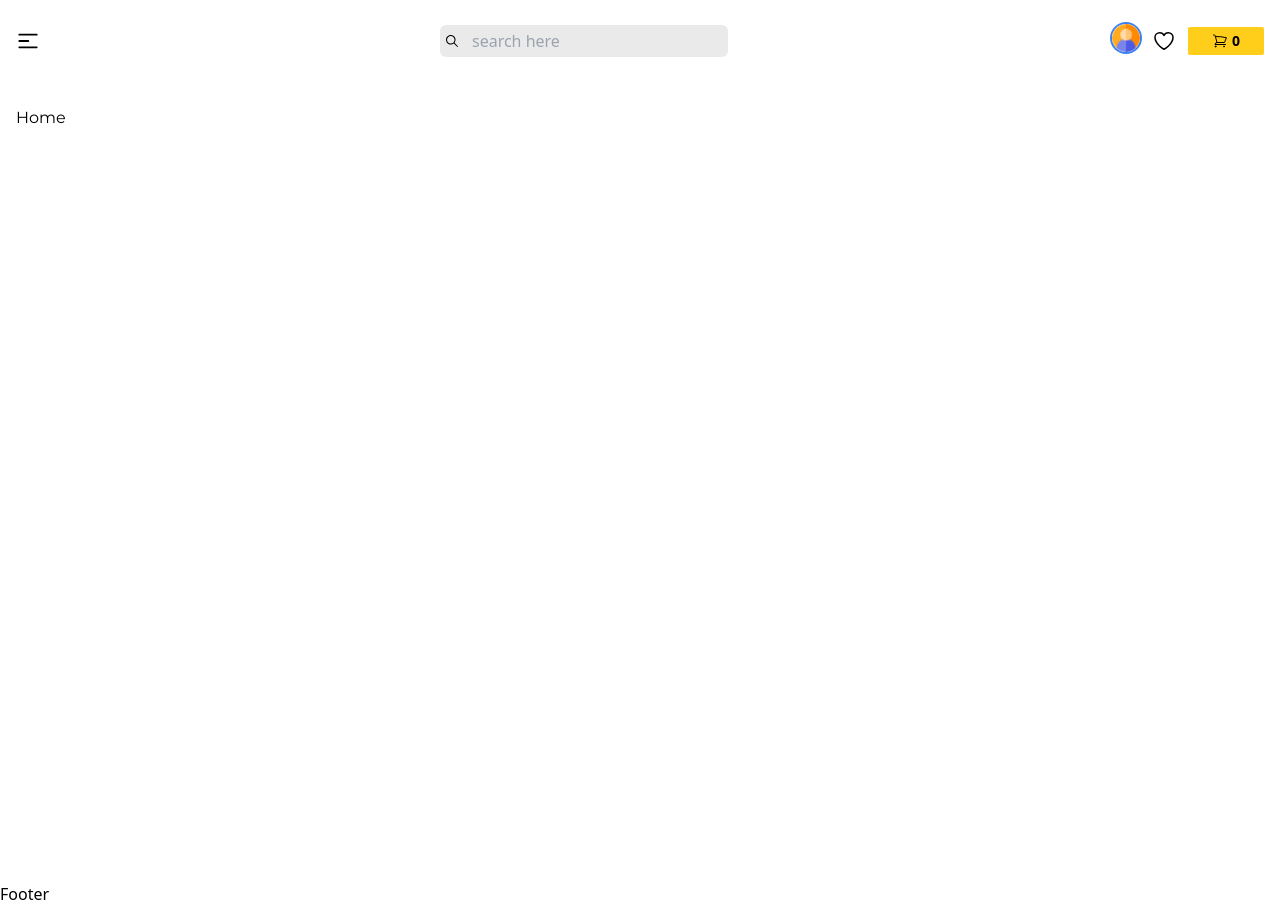
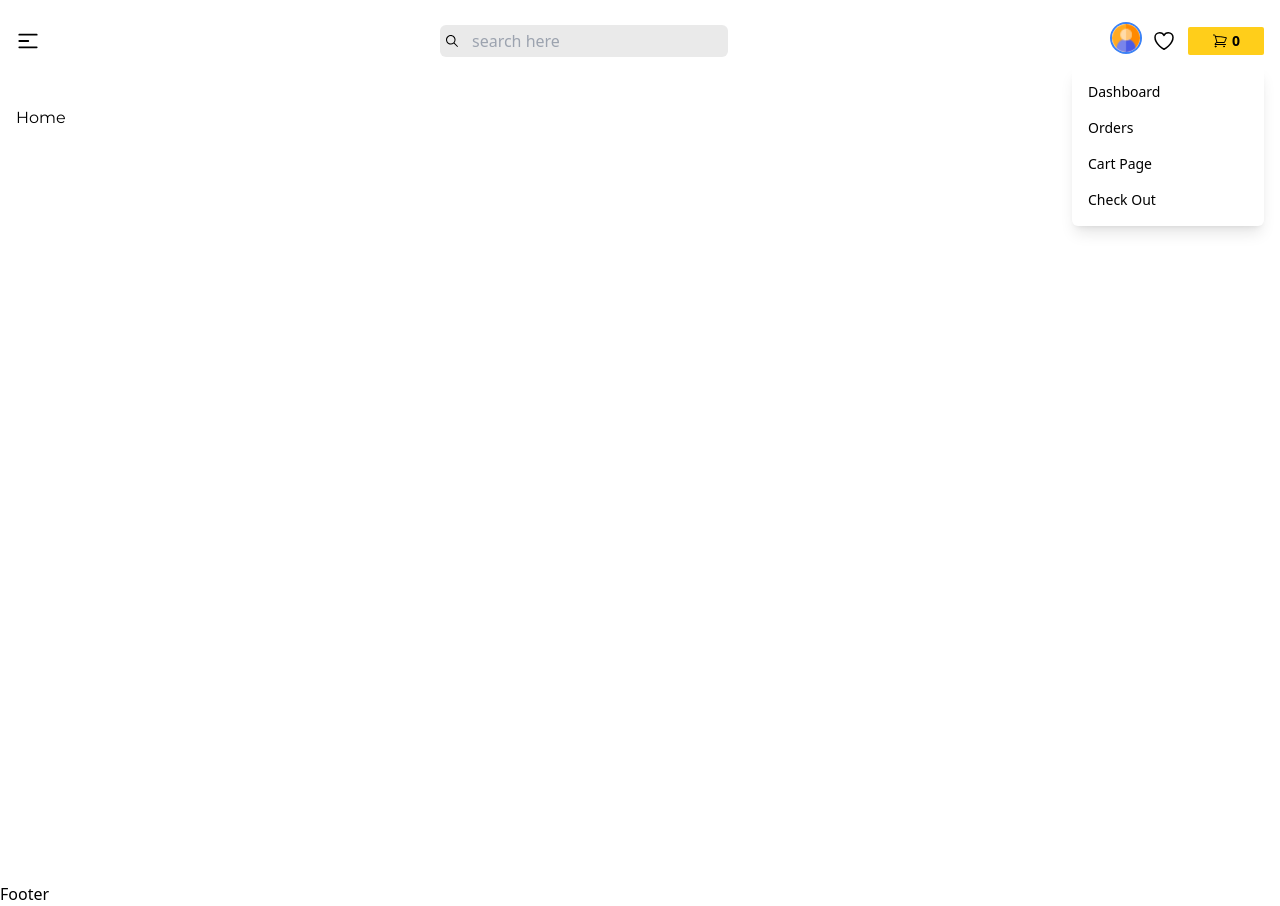
Before and after one commit to patil-bhupendra/bookstore-mern-v2, a React (Vite) app in the folder frontend/: page / in a window 1280 px wide. Both pictures are taken after a click on the button 1125 px from the left and 38 px from the top of the page. Built offline with nearby package versions, Linux system fonts and the light colour scheme.

Commit message:
Add user avatar dropdown menu in navbar

```diff
--- a/frontend/src/components/Navbar.jsx
+++ b/frontend/src/components/Navbar.jsx
@@ -1,4 +1,4 @@
-import React from "react";
+import React, { useState } from "react";
 import { Link } from "react-router-dom";
 import {
   HiOutlineShoppingCart,
@@ -9,7 +9,16 @@
 import { HiOutlineUser } from "react-icons/hi";
 import avatarImg from "../assets/avatar.png";
 
+const navigation = [
+  { name: "Dashboard", href: "/dashboard" },
+  { name: "Orders", href: "/orders" },
+  { name: "Cart Page", href: "/cart" },
+  { name: "Check Out", href: "/checkout" },
+];
+
 const Navbar = () => {
+  const [isDropdownOpen, setIsDropdownOpen] = useState(false);
+
   const currentUser = true;
   return (
     <header className="max-w-screen-2xl mx-auto px-4 py-6">
@@ -36,7 +45,7 @@
           <div>
             {currentUser ? (
               <>
-                <button>
+                <button onClick={() => setIsDropdownOpen(!isDropdownOpen)}>
                   <img
                     src={avatarImg}
                     alt=""
@@ -45,6 +54,20 @@
                     }`}
                   />
                 </button>
+                {/* show dropdown */}
+                {isDropdownOpen && (
+                  <div className="absolute right-0 mt-2 w-48 bg-white shadow-lg rounded-md z-40">
+                    <ul className="py-2">
+                      {navigation.map((item) => (
+                        <li key={item.name} onClick={()=> setIsDropdownOpen(false)}>
+                          <Link to={item.href} className="block px-4 py-2 text-sm hover:bg-gray-100">
+                          {item.name}
+                          </Link>
+                        </li>
+                      ))}
+                    </ul>
+                  </div>
+                )}
               </>
             ) : (
               <Link to="/login">
```
